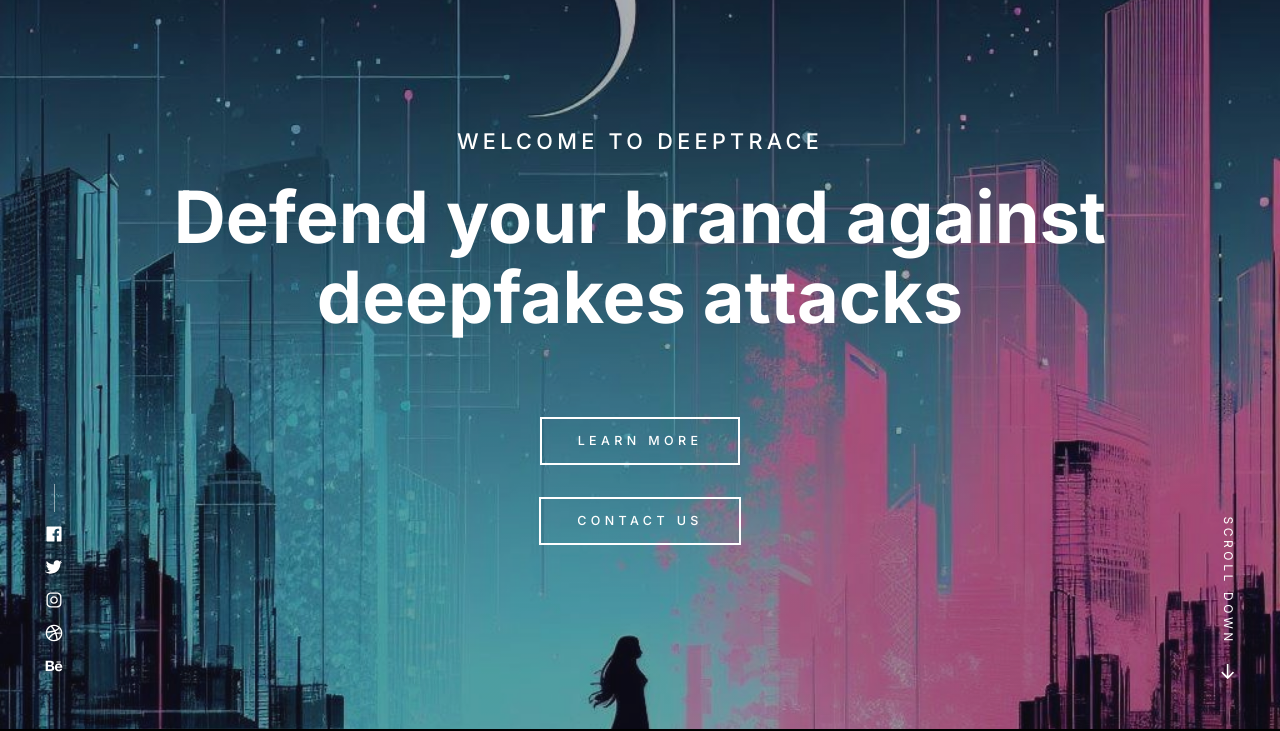
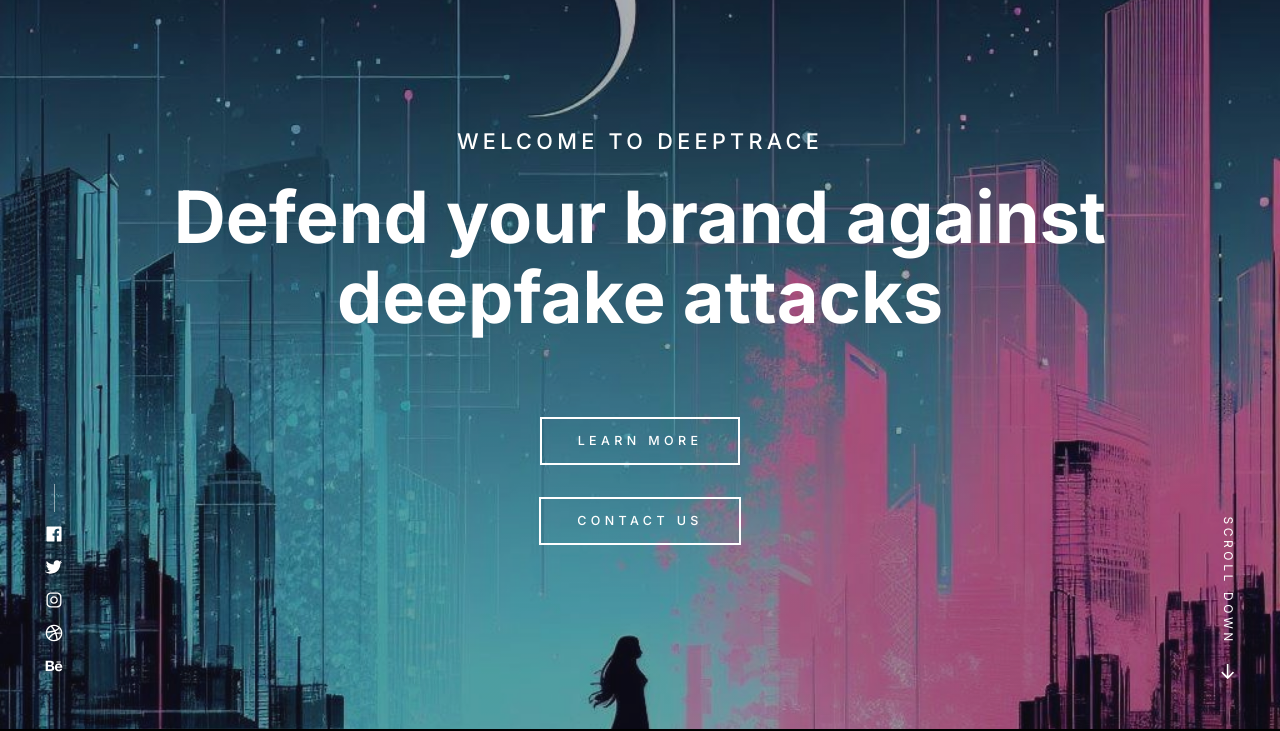
Before and after one commit to metamellow/DeepTrace, a plain HTML site: page index.html in a window 1280 px wide. Shown: the part 87-818 px from the top of the page. Drawn offline with Linux system fonts and the light colour scheme.

Commit message:
Update index.html

```diff
--- a/index.html
+++ b/index.html
@@ -162,7 +162,7 @@
                     <div class="column lg-12 s-intro__content-inner">
                         <h3 class="s-intro__pretitle">Welcome to Deeptrace</h3>
                         <h2 class="s-intro__title">
-                            Defend your brand against deepfakes attacks
+                            Defend your brand against deepfake attacks
                         </h2>
 
                         <div class="s-intro__more">
```
